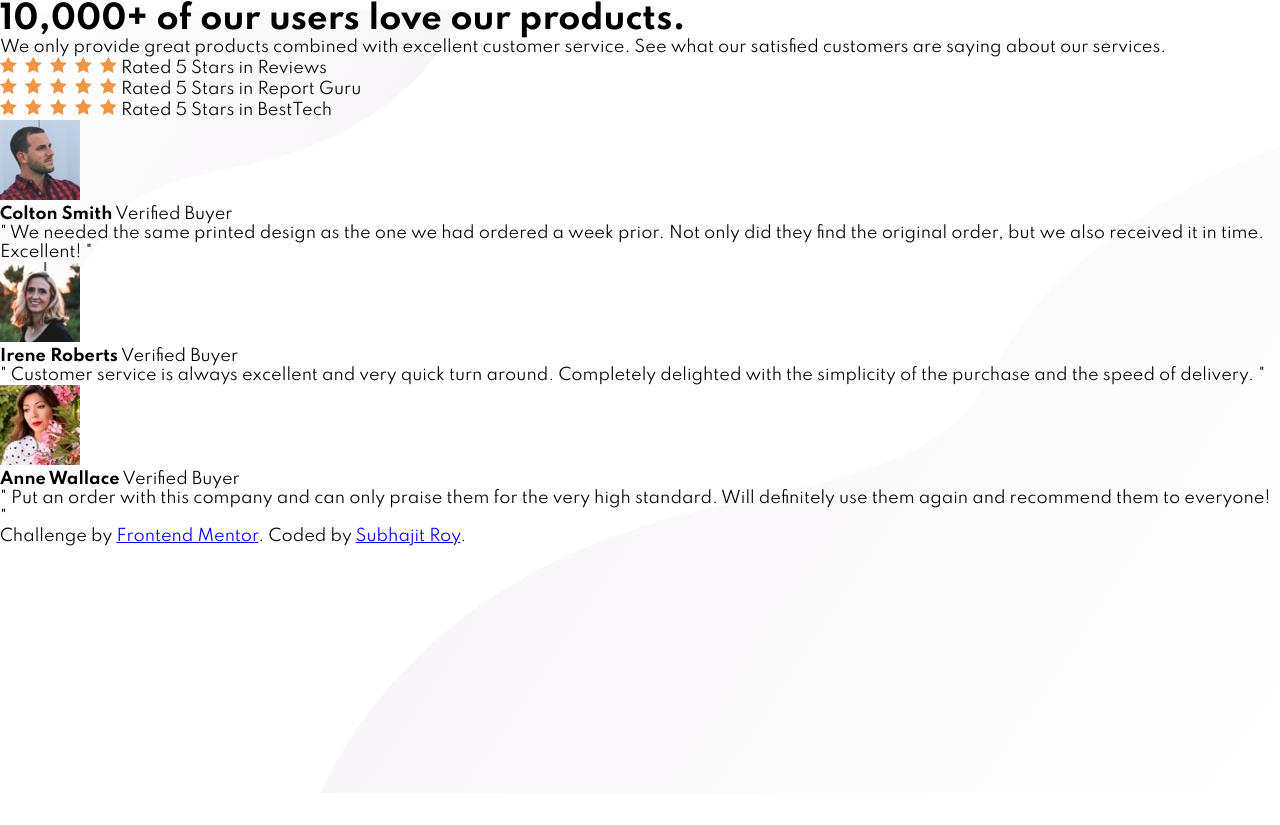
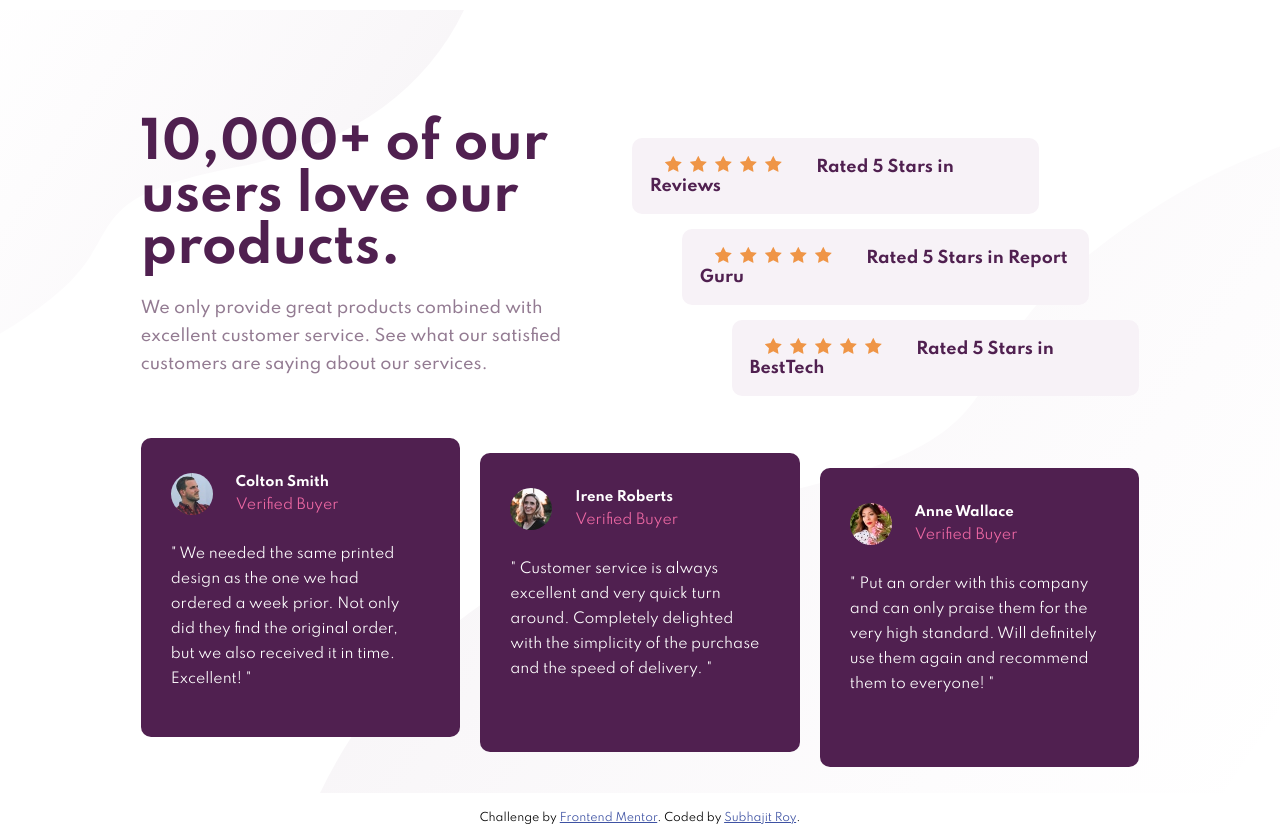
Before and after one commit to subhajitroycode/social-proof-section, a plain HTML site: page index.html in a window 1280 px wide. Before the commit the page ends 800 px from the top, so only its background shows below. Drawn offline with Linux system fonts and the light colour scheme.

Commit message:
style element updated

```diff
--- a/index.html
+++ b/index.html
@@ -16,11 +16,13 @@
     <link rel="stylesheet" href="style.css" />
   </head>
   <body>
+    <div class="container">
       <header>
         <h1>10,000+ of our users love our products.</h1>
         <p>
-        We only provide great products combined with excellent customer service.
-        See what our satisfied customers are saying about our services.
+          We only provide great products combined with excellent customer
+          service. See what our satisfied customers are saying about our
+          services.
         </p>
       </header>
 
@@ -50,14 +52,14 @@
               alt="profile image"
             />
             <div class="heading">
-            <b>Colton Smith</b>
+              <h5>Colton Smith</h5>
               <span>Verified Buyer</span>
             </div>
           </div>
           <p>
             " We needed the same printed design as the one we had ordered a week
-          prior. Not only did they find the original order, but we also received
-          it in time. Excellent! "
+            prior. Not only did they find the original order, but we also
+            received it in time. Excellent! "
           </p>
         </div>
 
@@ -69,14 +71,14 @@
               alt="profile image"
             />
             <div class="heading">
-            <b>Irene Roberts</b>
+              <h5>Irene Roberts</h5>
               <span>Verified Buyer</span>
             </div>
           </div>
           <p>
             " Customer service is always excellent and very quick turn around.
-          Completely delighted with the simplicity of the purchase and the speed
-          of delivery. "
+            Completely delighted with the simplicity of the purchase and the
+            speed of delivery. "
           </p>
         </div>
 
@@ -88,15 +90,16 @@
               alt="profile image"
             />
             <div class="heading">
-            <b>Anne Wallace</b>
+              <h5>Anne Wallace</h5>
               <span>Verified Buyer</span>
             </div>
           </div>
           <p>
-          " Put an order with this company and can only praise them for the very
-          high standard. Will definitely use them again and recommend them to
-          everyone! "
+            " Put an order with this company and can only praise them for the
+            very high standard. Will definitely use them again and recommend
+            them to everyone! "
           </p>
+        </div>
       </div>
     </div>
 
--- a/style.css
+++ b/style.css
@@ -15,12 +15,14 @@ body {
     calc(50vw - 320px) calc(50vh - 280px);
   font-family: "Spartan", sans-serif;
 }
-/*
+
+.container {
+  width: 78%;
+  margin: 118px auto 75px;
+}
+
 header {
-  width: 35%;
-  margin-top: 120px;
-  margin-left: 160px;
-  margin-bottom: 60px;
+  width: 45%;
 }
 
 header h1 {
@@ -39,15 +41,14 @@ header p {
 }
 
 .ratings {
-  width: 50%;
+  width: 60%;
   float: right;
-  margin-top: -300px;
-  margin-right: 140px;
+  margin-top: -240px;
 }
 
 .ratings ul {
   list-style: none;
-  width: 65%;
+  width: 68%;
   float: right;
 }
 
@@ -78,30 +79,29 @@ header p {
 .review-section {
   display: flex;
   justify-content: space-between;
-  margin-left: 160px;
-  margin-right: 140px;
-  margin-bottom: 68px;
+  margin-top: 60px;
 }
 
 .reviews {
   background-color: hsl(300, 43%, 22%);
   width: 32%;
+  /*height: 31vh;*/
   color: hsl(0, 0%, 100%);
   border-radius: 10px;
 }
 
 .profile-images {
-  width: 45px;
-  height: 45px;
+  width: 42px;
+  height: 42px;
   border-radius: 50%;
-  margin-top: 40px;
+  margin-top: 35px;
   margin-left: 30px;
 }
 
 .heading {
-  margin-top: 40px;
-  margin-left: 30px;
-  line-height: 25px;
+  margin-top: 33px;
+  margin-left: 23px;
+  line-height: 23px;
 }
 
 .profile-header {
@@ -113,13 +113,14 @@ header p {
   display: block;
   color: hsl(333, 80%, 67%);
   font-weight: 400;
+  font-size: 14px;
 }
 
 .reviews p {
   margin-top: 25px;
-  padding: 0px 25px 40px 30px;
+  padding: 0px 40px 45px 30px;
   line-height: 25px;
-  font-size: 15px;
+  font-size: 14px;
 }
 
 #second-review {
@@ -140,7 +141,7 @@ header p {
 .attribution a {
   color: hsl(228, 45%, 44%);
 }
-
+/*
 @media (max-width: 420px) {
   body {
     background: url(./images/bg-pattern-top-mobile.svg),
```
Lines whose indentation alone changed are shown as unchanged.
